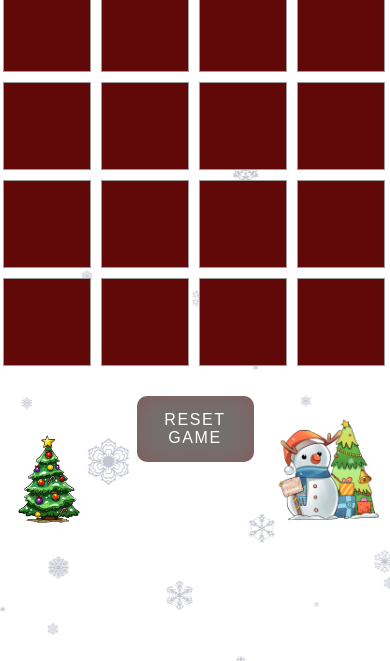
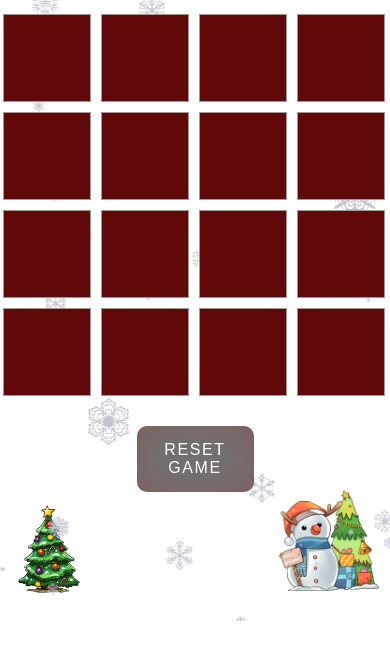
Before and after one commit to oMarcosAugusto/jogo-da-memoria, a plain HTML site: page index.html in a window 390 px wide. Shown: the part 183-844 px from the top of the page. Drawn offline with Linux system fonts and the light colour scheme; a web font is replaced by a local one.

Commit message:
Ajustado body

```diff
--- a/src/styles/style.css
+++ b/src/styles/style.css
@@ -1,5 +1,6 @@
 body {
   display: flex;
+  position: relative;
   justify-content: center;
   align-items: center;
   min-height: 100vh;
@@ -137,7 +138,8 @@ h2 {
 /* Estilos para telas menores que 480px */
 @media (max-width: 480px) {
   body {
-    margin: -60px auto;
+    margin-top: -40px;
+    margin-bottom: -30px;
   }
   h2 {
     font-size: 4rem;
@@ -158,7 +160,7 @@ h2 {
 /* Estilos para telas menores que 320px */
 @media (max-width: 391px) {
   body {
-    margin: -70px auto;
+    margin-top: -40px;
   }
 
   h2 {
```
